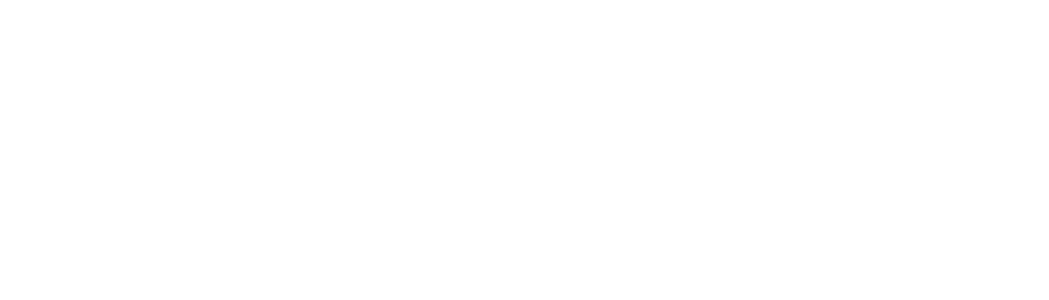
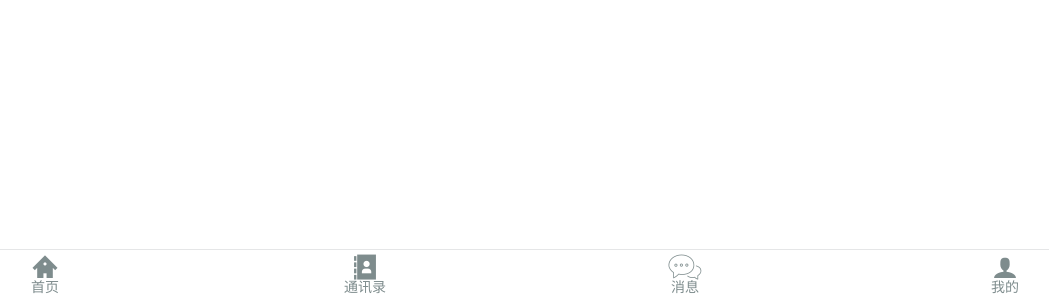
Before and after one commit to BubbleM/iCooc2.0, a Vue app: page / in a window 1280 px wide. Shown: the part 500-800 px from the top of the page, without its empty margins (120-1169 px from the left). Built offline with nearby package versions, Linux system fonts and the light colour scheme.

Commit message:
add bottom nav

```diff
--- a/src/App.vue
+++ b/src/App.vue
@@ -1,6 +1,25 @@
 <template>
-  <div id="app">
-
+  <div id="app" class="tab">
+    <div class="tab-item">
+      <router-link to="/index">
+        <span class="icon-home2"></span><br>首页
+      </router-link>
+    </div>
+    <div class="tab-item">
+      <router-link to="/friendList">
+        <span class="icon-address-book"></span><br>通讯录
+      </router-link>
+    </div>
+    <div class="tab-item">
+      <router-link to="/message">
+        <span class="icon-message"></span><br>消息
+      </router-link>
+    </div>
+    <div class="tab-item">
+      <router-link to="/my">
+        <span class="icon-user"></span><br>我的
+      </router-link>
+    </div>
   </div>
 </template>
 
@@ -10,6 +29,22 @@
 }
 </script>
 
-<style>
+<style lang="stylus" rel="stylesheet/stylus">
+  @import "common/stylus/icon.css";
+  @import "common/stylus/mixin.styl";
 
+  .tab
+    display: flex
+    position: absolute
+    bottom: 0
+    padding: 5px
+    width: 100%
+    height: 40px
+    font-size: 14px
+    border-top: 1px solid rgba(7, 17, 27, 0.1)
+    .tab-item
+      flex: 1
+      text-align: center
+      span
+        font-size: 25px
 </style>
--- /dev/null
+++ b/src/common/stylus/mixin.styl
@@ -0,0 +1,19 @@
+border-1px($color)
+  position: relative;
+  &:after
+    display: block
+    position: absolute;
+    left: 0
+    bottom: 0
+    width: 100%
+    border-top: 1px solid $color;
+    content: ''
+
+border-none()  // 去掉１px效果
+  &:after
+    display: none
+
+bg-image($url)
+  background-image: url($url + "@2x.png")
+  @media (-webkit-min-device-pixel-ratio:3),(min-device-pixel-ratio:3)
+    background-image: url($url + "@3x.png")
```
Also changed, not shown: package.json (+5 -4 lines).
